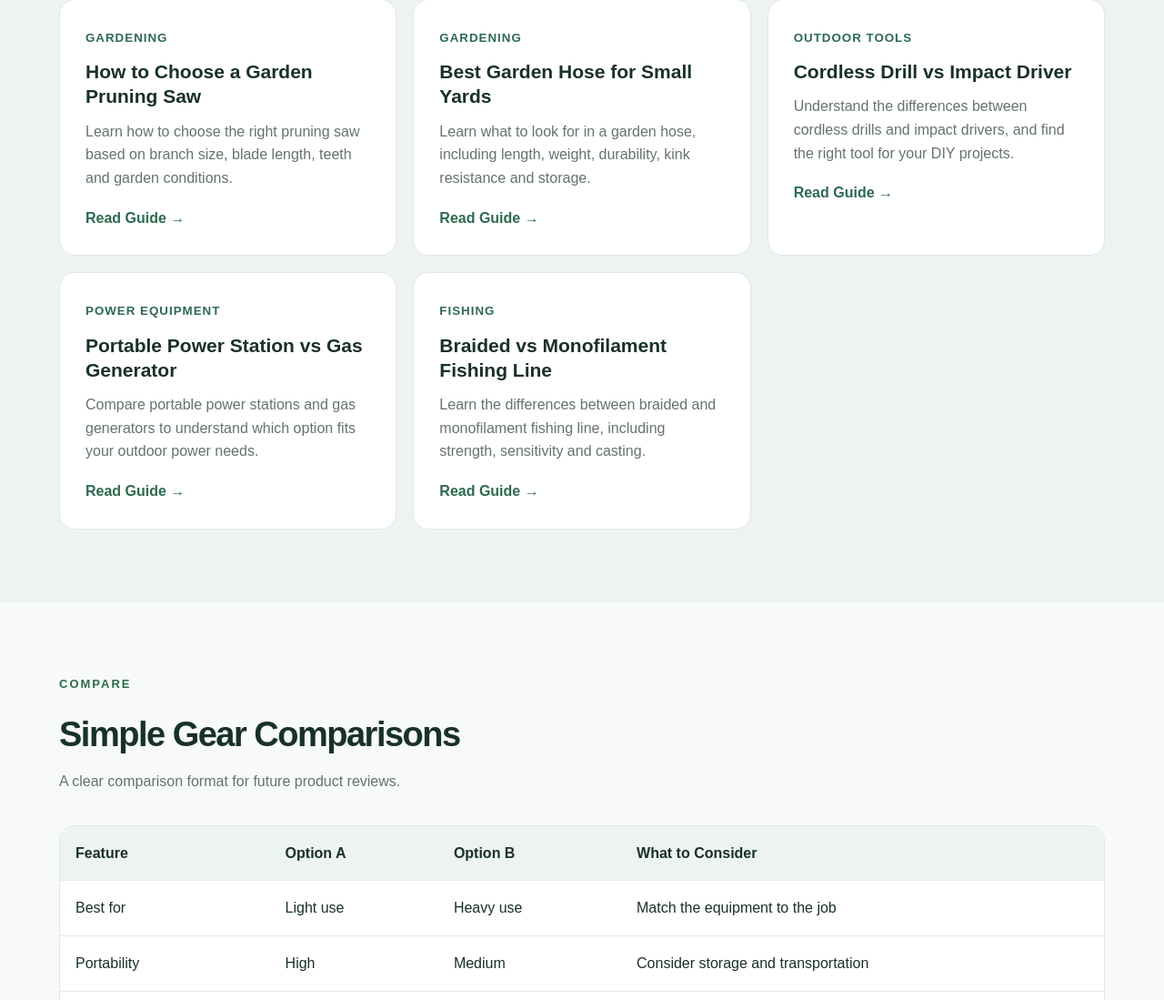
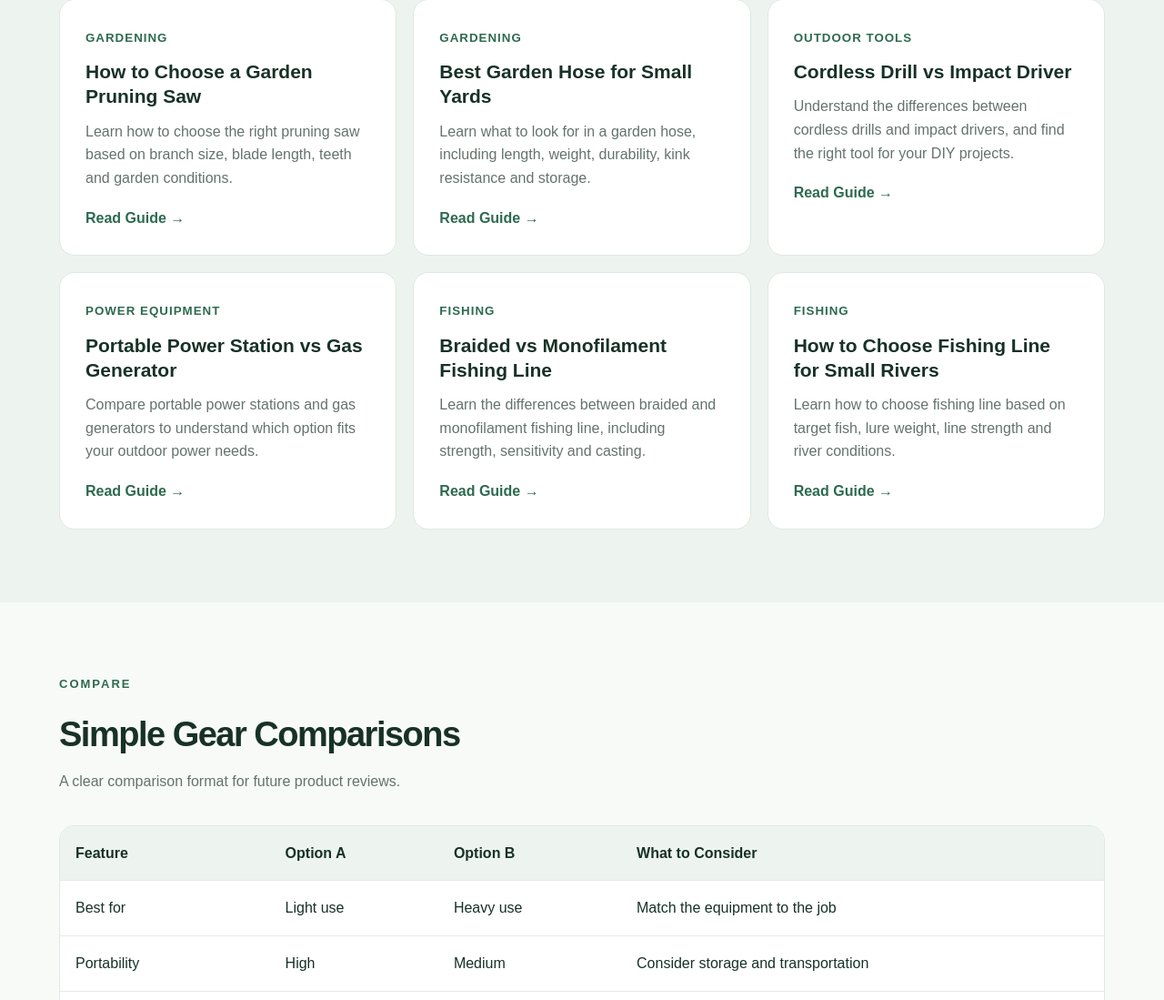
Before and after one commit to hafidh18-hub/OutdoorGearLab, a plain HTML site: page index.html in a window 1280 px wide. Shown: the part 2228-3327 px from the top of the page at 91% size. Drawn offline with Linux system fonts and the light colour scheme.

Commit message:
Update index.html

```diff
--- a/index.html
+++ b/index.html
@@ -740,6 +740,26 @@
     </a>
 
 </article>
+            <!-- TWELFTH ARTICLE -->
+
+<article class="guide">
+
+    <small>FISHING</small>
+
+    <h3>
+        How to Choose Fishing Line for Small Rivers
+    </h3>
+
+    <p>
+        Learn how to choose fishing line based on target fish,
+        lure weight, line strength and river conditions.
+    </p>
+
+    <a href="how-to-choose-fishing-line-small-rivers.html">
+        Read Guide →
+    </a>
+
+</article>
         </div>
 
     </div>
```
